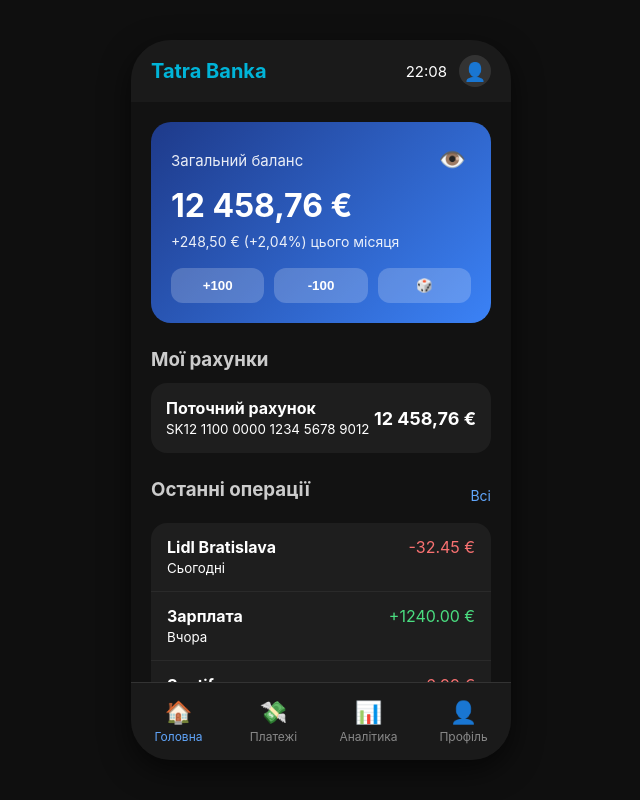
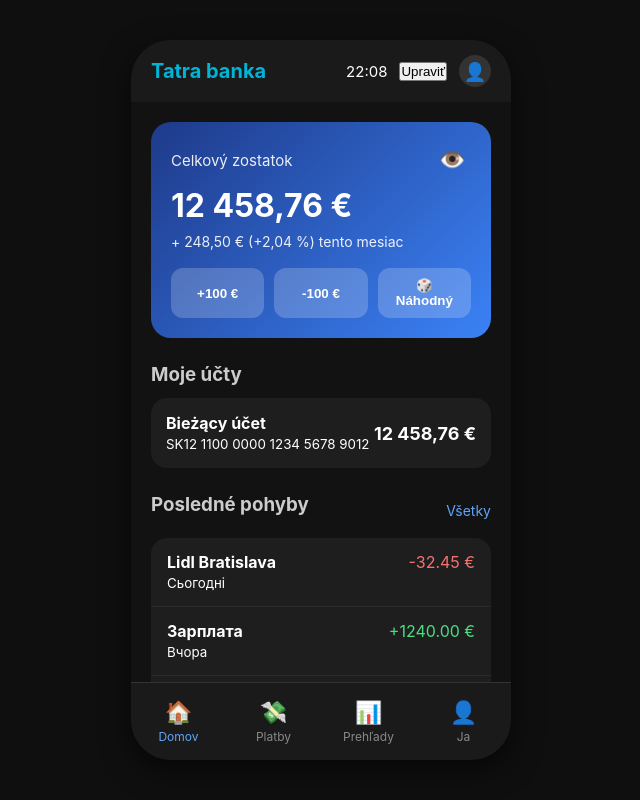
Before and after one commit to silverrredeemerr/bank_test, a plain HTML site: page index.html in a window 1280 px wide. Shown: the whole page, without its empty margins (319-959 px from the left). Drawn offline with Linux system fonts and the light colour scheme.

Commit message:
Update index.html

```diff
--- a/index.html
+++ b/index.html
@@ -3,62 +3,66 @@
 <head>
     <meta charset="UTF-8">
     <meta name="viewport" content="width=device-width, initial-scale=1.0">
-    <title>Tatra Banka • Mock</title>
+    <title>Tatra banka</title>
     <link rel="stylesheet" href="style.css">
 </head>
 <body>
     <div class="phone-frame">
         <header class="app-header">
             <div class="header-content">
-                <div class="bank-logo">Tatra Banka</div>
+                <div class="bank-logo">Tatra banka</div>
                 <div class="header-right">
                     <span id="time" class="time"></span>
+                    <button class="edit-btn">Upraviť</button>
                     <div class="profile-pic">👤</div>
                 </div>
             </div>
         </header>
 
         <main class="main-content">
+            <!-- Баланс -->
             <div class="balance-card">
                 <div class="balance-header">
-                    <span class="balance-label">Загальний баланс</span>
+                    <span class="balance-label">Celkový zostatok</span>
                     <button id="toggle-balance" class="toggle-btn">👁️</button>
                 </div>
                 <div class="balance-amount" id="balance-amount">12 458,76 €</div>
-                <div class="balance-change">+248,50 € (+2,04%) <span class="this-month">цього місяця</span></div>
+                <div class="balance-change positive">+ 248,50 € (+2,04 %) tento mesiac</div>
 
                 <div class="quick-actions">
-                    <button class="quick-btn" onclick="changeBalance(100)">+100</button>
-                    <button class="quick-btn" onclick="changeBalance(-100)">-100</button>
-                    <button class="quick-btn" onclick="randomBalance()">🎲</button>
+                    <button class="quick-btn" onclick="changeBalance(100)">+100 €</button>
+                    <button class="quick-btn" onclick="changeBalance(-100)">-100 €</button>
+                    <button class="quick-btn" onclick="randomBalance()">🎲 Náhodný</button>
                 </div>
             </div>
 
+            <!-- Рахунки -->
             <div class="section">
-                <h3>Мої рахунки</h3>
+                <h3>Moje účty</h3>
                 <div class="account-item">
-                    <div>
-                        <strong>Поточний рахунок</strong><br>
+                    <div class="account-info">
+                        <strong>Bieżący účet</strong><br>
                         <small>SK12 1100 0000 1234 5678 9012</small>
                     </div>
                     <div class="account-balance" id="main-account">12 458,76 €</div>
                 </div>
             </div>
 
+            <!-- Останні операції -->
             <div class="section">
                 <div class="section-header">
-                    <h3>Останні операції</h3>
-                    <a href="#" class="see-all">Всі</a>
+                    <h3>Posledné pohyby</h3>
+                    <a href="#" class="see-all">Všetky</a>
                 </div>
                 <div id="transactions-list" class="transactions"></div>
             </div>
         </main>
 
         <nav class="bottom-nav">
-            <div class="nav-item active"><span class="nav-icon">🏠</span><span class="nav-text">Головна</span></div>
-            <div class="nav-item"><span class="nav-icon">💸</span><span class="nav-text">Платежі</span></div>
-            <div class="nav-item"><span class="nav-icon">📊</span><span class="nav-text">Аналітика</span></div>
-            <div class="nav-item"><span class="nav-icon">👤</span><span class="nav-text">Профіль</span></div>
+            <div class="nav-item active"><span class="nav-icon">🏠</span><span>Domov</span></div>
+            <div class="nav-item"><span class="nav-icon">💸</span><span>Platby</span></div>
+            <div class="nav-item"><span class="nav-icon">📊</span><span>Prehľady</span></div>
+            <div class="nav-item"><span class="nav-icon">👤</span><span>Ja</span></div>
         </nav>
     </div>
 
```
